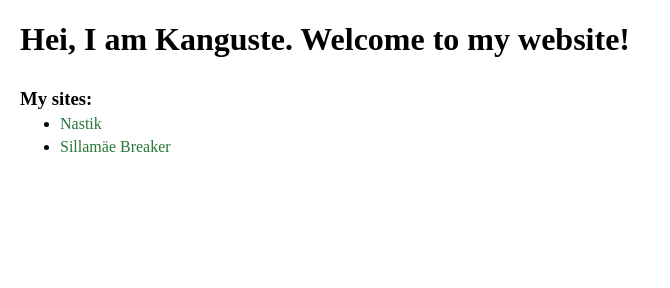
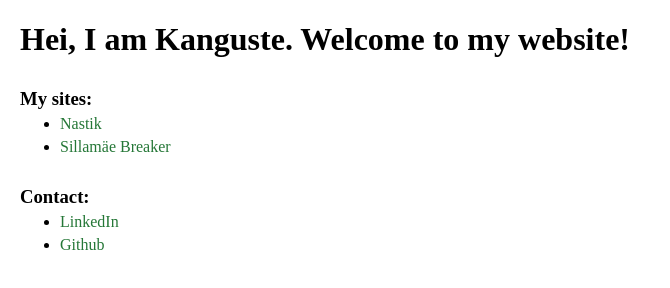
Before and after one commit to MM1132/kanguste.ee, a website: page client/index.html in a window 1280 px wide. Shown: the whole page, without its empty margins (0-670 px from the left). Drawn offline with Linux system fonts and the light colour scheme.

Commit message:
Added linkedin and github links

```diff
--- a/client/index.html
+++ b/client/index.html
@@ -16,5 +16,10 @@
         <li><a href="https://nastik.kanguste.ee/">Nastik</a></li>
         <li><a href="https://brickbreaker.kanguste.ee/">Sillamäe Breaker</a></li>
     </ul>
+    <h3>Contact:</h3>
+    <ul>
+        <li><a href="https://www.linkedin.com/in/robert-reimann/">LinkedIn</a></li>
+        <li><a href="https://github.com/MM1132">Github</a></li>
+    </ul>
 </body>
 </html>
```
